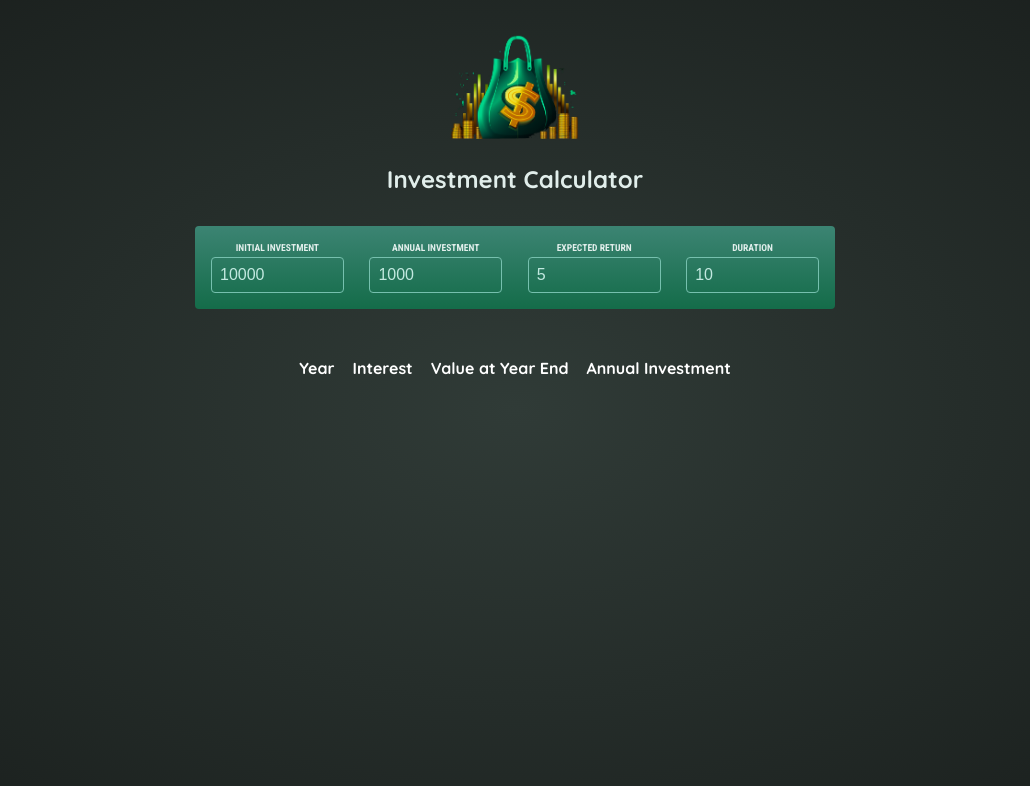
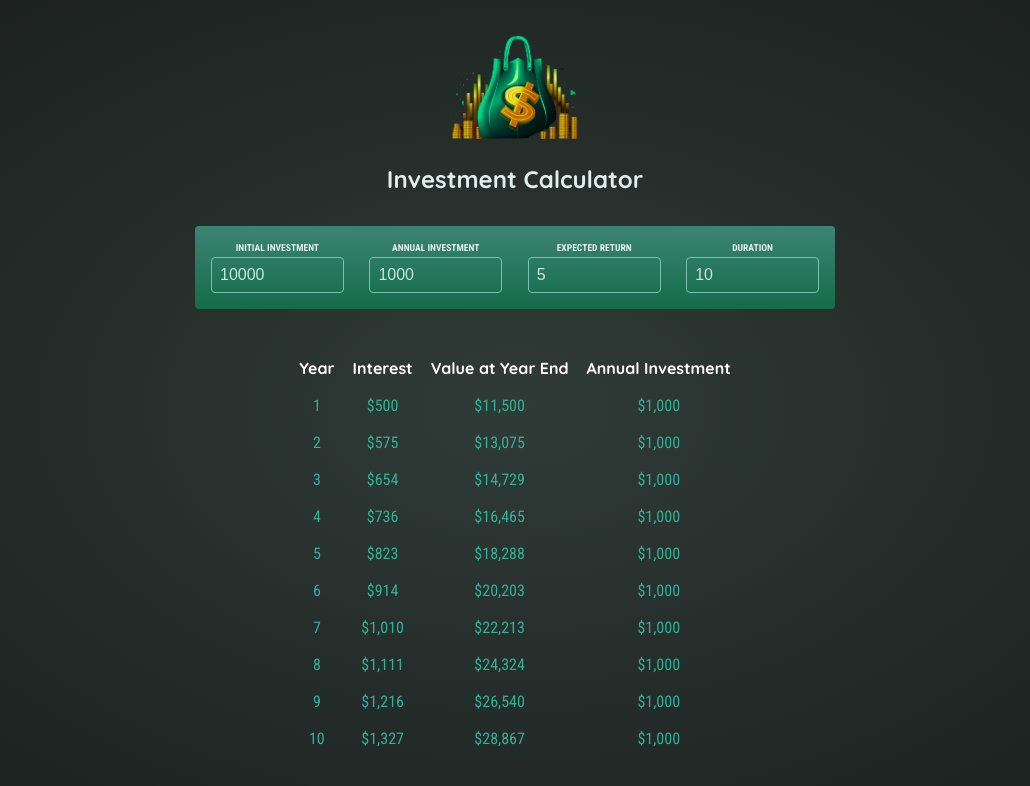
Before and after one commit to Ubuntufoo/Investment-Calculator, a React (Vite) app: page / in a window 1280 px wide. Shown: the top 786 px of the page, without its empty margins (125-1155 px from the left). Built offline with nearby package versions, Linux system fonts and the light colour scheme.

Commit message:
project complete

```diff
--- a/src/components/Form.jsx
+++ b/src/components/Form.jsx
@@ -1,8 +1,8 @@
 // child component of App.jsx displaying a form with
 // inputs for user investment data. It will collect data
-// in state and pass to App.jsx for processing.
+// in state and pass to App.jsx for processing
 
-import { useState } from "react";
+import { useState, useEffect } from "react";
 import { formatter, calculateInvestmentResults } from "../util/investment";
 
 export default function Form({ collectData }) {
@@ -17,7 +17,6 @@ export default function Form({ collectData }) {
 
   const processData = () => {
     const investmentResults = calculateInvestmentResults(userInputData);
-
     const formattedResults = investmentResults.map((result) => ({
       year: result.year,
       interest: formatter.format(result.interest),
@@ -28,21 +27,16 @@ export default function Form({ collectData }) {
   };
 
   const handleUserInput = (e) => {
+    const { name: labelName, value: newValue } = e.target;
+    setUserInputData((prevData) => ({
+      ...prevData,
+      [labelName]: +newValue,
+    }));
+  };
 
-    const { name: labelName, value: newValue } = e.target;
-    setUserInputData((prevState) => ({
-      ...prevState,
-      [labelName]: newValue,
-    }));
-
-    if (
-      Object.values({ ...userInputData, [labelName]: Number(newValue) }).every(
-        (value) => value !== ""
-      ))
-    {
-      processData();
-    }
-  };
+  useEffect(() => {
+    processData();
+  }, [userInputData]);
 
   return (
     <section id="user-input">
--- a/src/components/Output.jsx
+++ b/src/components/Output.jsx
@@ -3,8 +3,8 @@
 
 export default function Output({ outputData }) {
   return (
-    <div>
-      <table id='result'>
+    <section>
+      <table id="result">
         <thead>
           <tr>
             <th>Year</th>
@@ -14,16 +14,16 @@ export default function Output({ outputData }) {
           </tr>
         </thead>
         <tbody>
-          {outputData.map((dataItem, index) => (
-            <tr key={index}>
-              <td>{dataItem.year}</td>
-              <td>{dataItem.interest}</td>
-              <td>{dataItem.valueEndOfYear}</td>
-              <td>{dataItem.annualInvestment}</td>
+          {outputData.map((rowData) => (
+            <tr key={rowData.year}>
+              <td>{rowData.year}</td>
+              <td>{rowData.interest}</td>
+              <td>{rowData.valueEndOfYear}</td>
+              <td>{rowData.annualInvestment}</td>
             </tr>
           ))}
         </tbody>
       </table>
-    </div>
+    </section>
   );
 }
```
